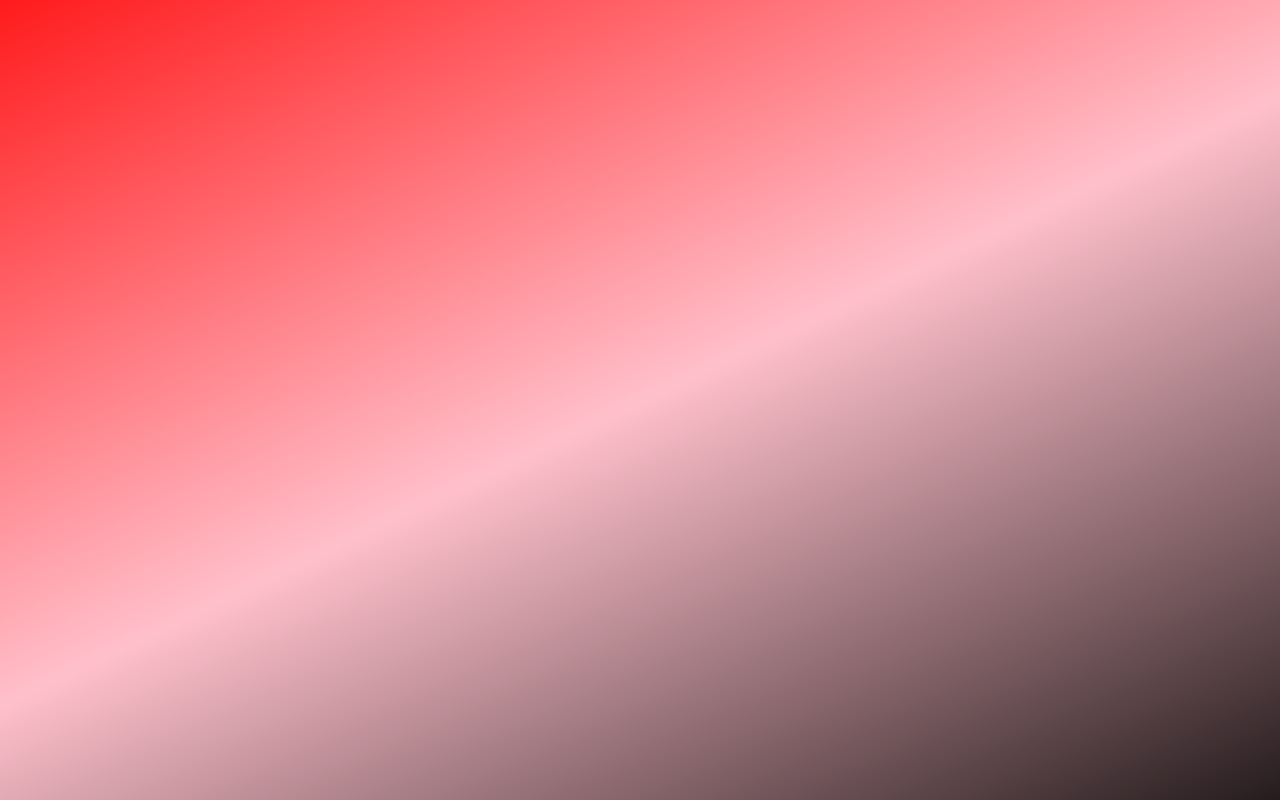
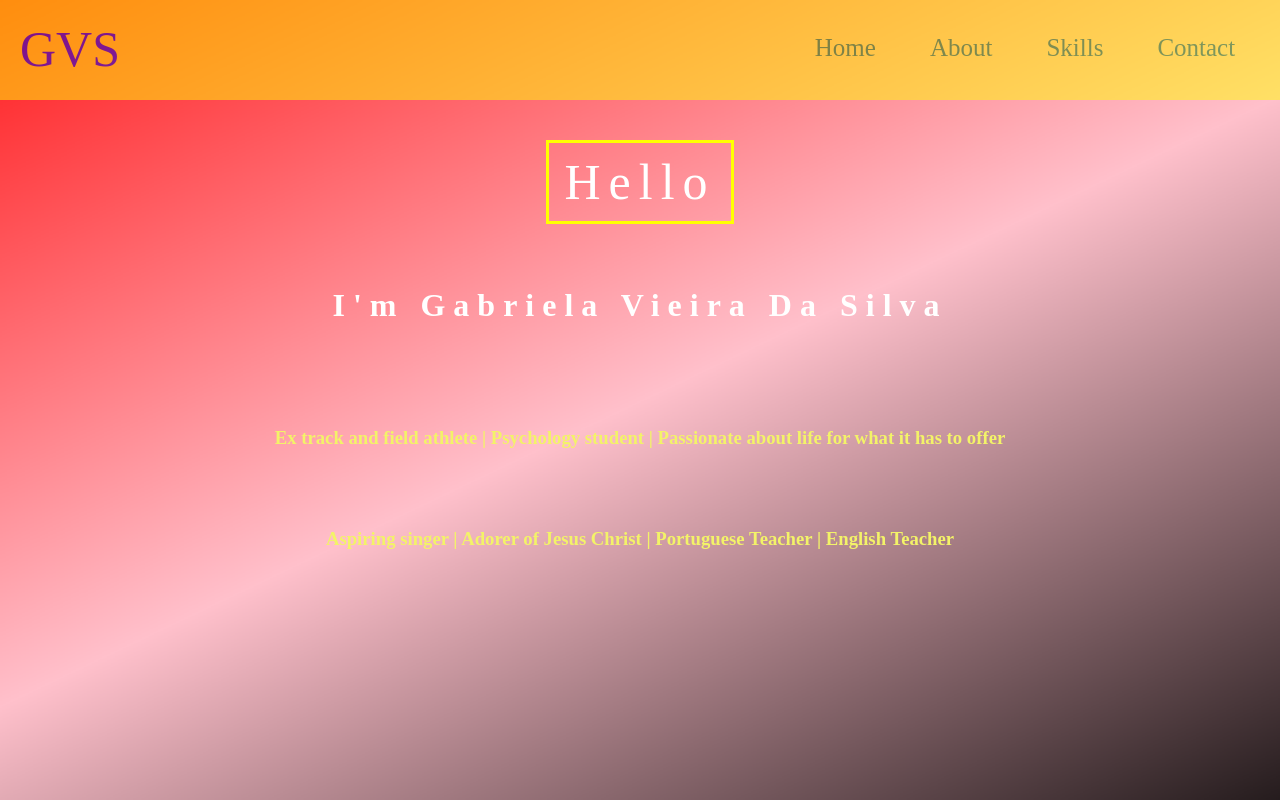
Before and after one commit to felixbilly28/gaby, a plain HTML site: page index.html in a window 1280 px wide. Drawn offline with Linux system fonts and the light colour scheme.

Commit message:
Work on the content

```diff
--- a/index.html
+++ b/index.html
@@ -5,18 +5,63 @@
 <meta name="viewport" content="width=device-width, initial-scale=1">
 <link rel="stylesheet" type="text/css" href="style.css">
 <link rel="shortcut icon" href="favicon.png">
+
 </head>
 <body>
 <div class="bg">
 	<header>
-			<div></div>
+			<div class="main-header">
+				<a href="index.html">GVS</a>
+			<section class="right-pane">
+				<center>
+				<ul style="list-style: none;">
+					<li>
+						<a href="index.html">Home</a>
+						<a href="#main">About</a>
+						<a href="#">Skills</a>
+						<a href="#contform">Contact</a>
+					</li>
+				</ul>
+				</center>
+			</section>
+			</div>
 	</header>
 	<main>
-		<div></div>
+
+
+
+	<div class="maini">
+        <div class="top-button">
+            Hello
+        </div>
+        <h1>I'm Gabriela Vieira Da Silva</h1>
+        <h3>Ex track and field athlete | Psychology student | Passionate about life for what it has to offer</h3>
+        <h3> Aspiring singer | Adorer of Jesus Christ | Portuguese Teacher | English Teacher</h3>
+    </div>
+</div>
+
+
 	</main>
-	<footer>
-		<div></div>
-	</footer>
-</div>
 </body>
 </html>
+
+<!--
+
+
+<section id="contform">
+    <h2>Contact</h2>
+    <form action="mailto:gabriela.atletaa@gmail.com" method="post" enctype="text/plain">
+        <label for="name">Name</label>
+        <input type="text" name="name" id="name">
+        <label for="Email">Email</label>
+        <input type="text" name="Email" id="Email">
+        <label for="message">Message</label>
+        <textarea name="message" id="message" cols="30" rows="10"></textarea>
+         <button>Submit Now</button>
+    </form>
+</section>
+
+
+
+
+<footer>Copyright &copy; 2020 Gabriela Vieira Da Silva </footer>
--- a/style.css
+++ b/style.css
@@ -7,6 +7,108 @@ body, html {
   background-image: url("Gaby.png");
   height: 100%;
   background-position: center;
-  background-repeat: no-repeat;
   background-size: cover;
 }
+
+.main-header{
+	width: 100%;
+	height: 100px;
+	background-color: yellow;
+	opacity: 0.5;
+	position: fixed;
+}
+
+.main-header a{
+	text-decoration: none;
+	font-size: 50px;
+	position: relative;
+	top: 20px;
+	left: 20px;
+}
+.right-pane{
+	width: 50%;
+	height: 100px;
+	position: relative;
+	left: 50%;
+	top: -100px;
+}
+.right-pane ul li a{
+	margin-left: 50px;
+	text-decoration: none;
+	position: relative;
+	top: 60px;
+	font-size: 25px;
+	color: green;
+}
+.right-pane ul li a:hover{
+	color: black;
+}
+
+
+
+.maini{
+    color: white;
+    display: flex;
+    flex-direction: column;
+    justify-content: center;
+    align-items: center;
+    position: relative;
+    top: 140px;
+}
+.top-button{
+    border: 3px solid yellow;
+    font-size: 50px;
+    letter-spacing: 0.5rem;
+    padding: 10px 15px;
+    margin-bottom: 20px;
+}
+.top-button:hover{
+    background-color: yellow;
+    transition: all 1s ease-in-out 0.1s;
+    color: black;
+}
+.maini h1{
+    letter-spacing: 0.5rem;
+    line-height: 5rem;
+}
+.maini h3{
+    color: rgb(243, 243, 104);
+    margin-top: 60px;
+}
+
+/*
+
+
+form{
+    display: flex;
+    flex-direction: column;
+    justify-content: center;
+    align-items: center;
+}
+form input{
+    width: 500px;
+    margin: 5px;
+    padding: 5px;
+}
+form textarea{
+    width: 500px;
+}
+#contform h2{
+    font-size: 34px;
+    text-align: center;
+    text-decoration: underline;
+}
+/*
+form button{
+    margin-top: 5px;
+    padding: 10px;
+    border: 2px solid black;
+    cursor: pointer;
+}
+footer{
+    background-color: rgb(22, 22, 22);
+    color: white;
+    margin-top: 5px;
+    padding: 5px;
+    text-align: center;
+}
```
